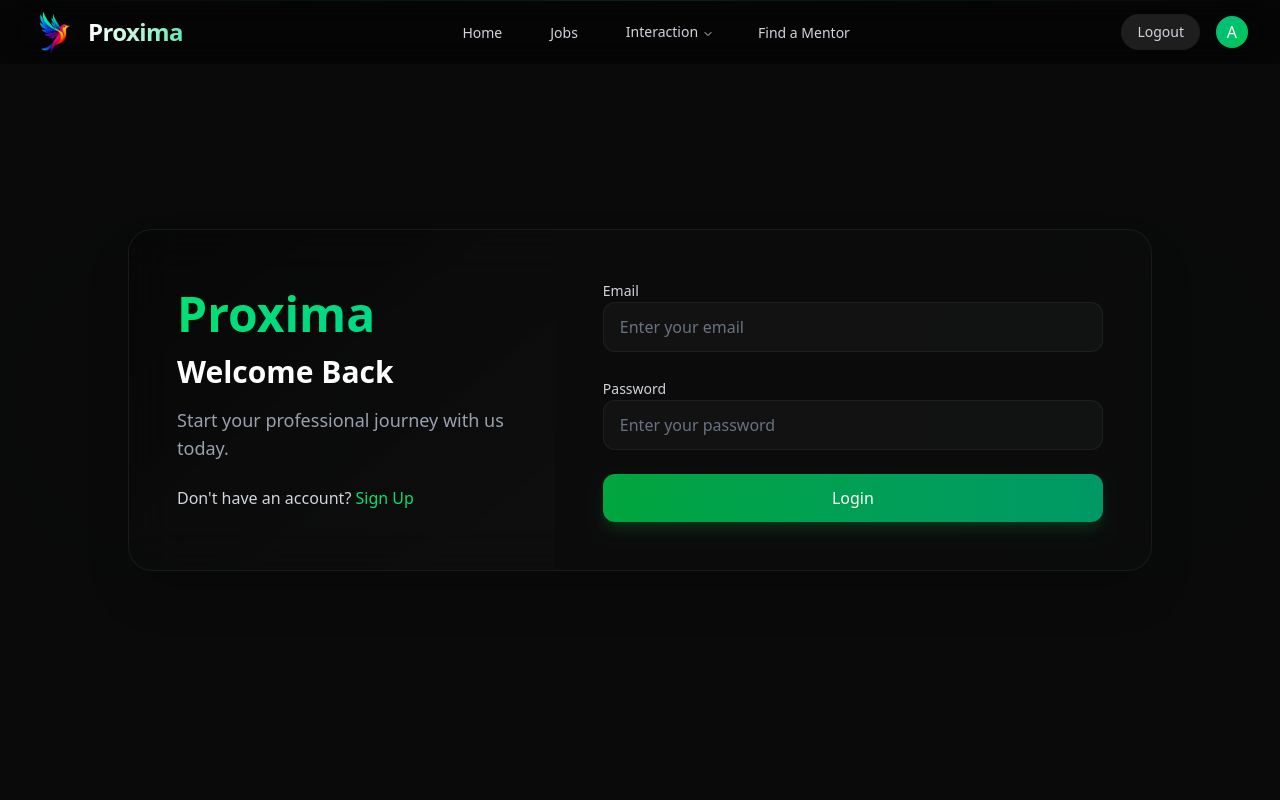
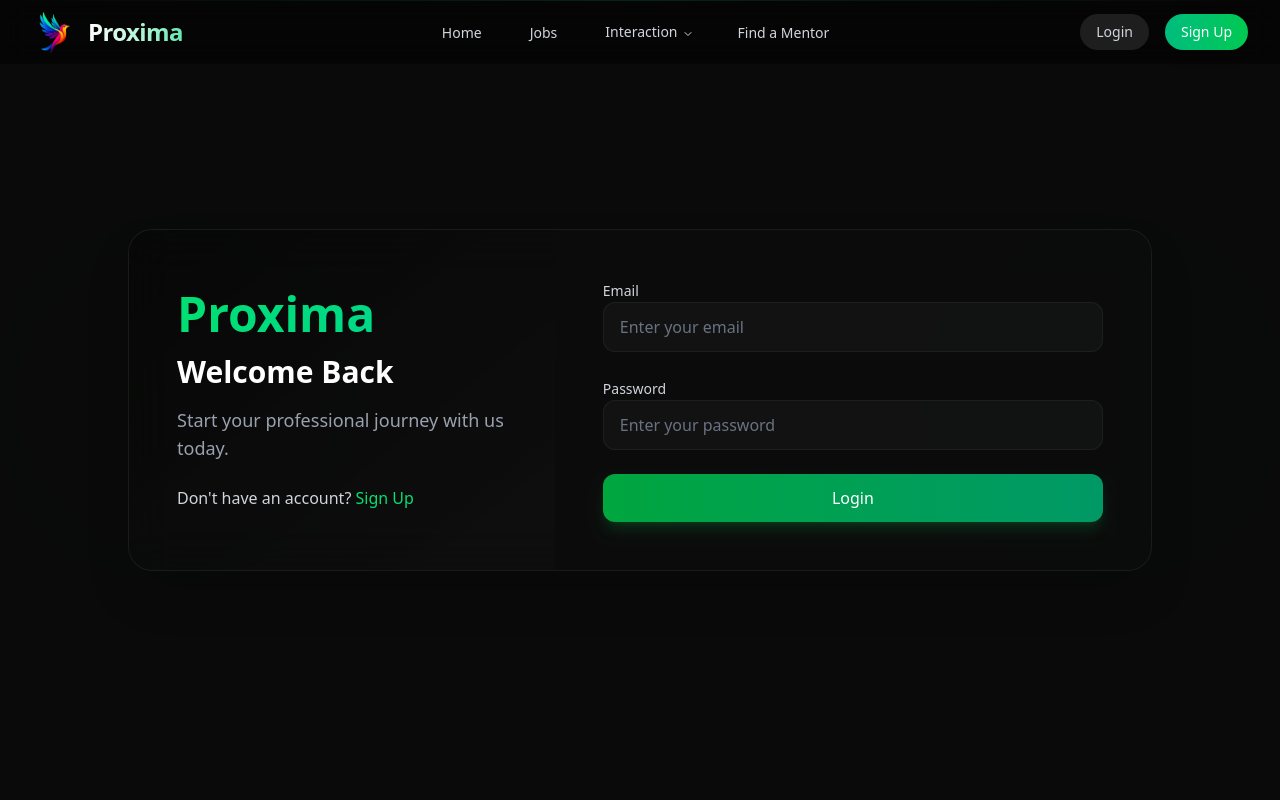
Before and after one commit to vikram-shrivastava/proxima-frontend, a React (Vite) app: page /login in a window 1280 px wide. Shown: the top 800 px of the page. Built offline with nearby package versions, Linux system fonts and the light colour scheme.

Commit message:
update auth

```diff
--- a/src/components/Auth/Login.jsx
+++ b/src/components/Auth/Login.jsx
@@ -3,6 +3,7 @@ import { Link, useNavigate } from 'react-router-dom';
 import { motion } from 'framer-motion';
 import { useForm } from 'react-hook-form';
 import { AuthContext } from './context/AuthContext'; // Import AuthContext
+import axios from 'axios';
 
 const Login = () => {
   const navigate = useNavigate();
@@ -12,7 +13,11 @@ const Login = () => {
 
   const onSubmit = async ({ email, password }) => {
     try {
-      const response = await login(email, password); // Call AuthContext login function
+      const response = await axios.post(`${import.meta.env.VITE_BACKEND_BASE_URL}auth/login`, {
+        email,
+        password
+      }); // Call AuthContext login function
+      console.log(response)
       if (response?.data?.accessToken) {
         navigate('/roles'); // Redirect on successful login
       }
--- a/src/components/Auth/Signup.jsx
+++ b/src/components/Auth/Signup.jsx
@@ -15,11 +15,11 @@ const Signup = () => {
   const [error, setError] = useState("");
   const navigate = useNavigate();
   const { signup } = useContext(AuthContext);
-  console.log(import.meta.env.VITE_BACKEND_BASE_URL);
+  // console.log(import.meta.env.VITE_BACKEND_BASE_URL);
 
   const onSubmit = async (data) => {
     try {
-      const response = await signup(data)
+      const response = await axios.post(`${import.meta.env.VITE_BACKEND_BASE_URL}auth/signup`, data)
       console.log(response.data);
 
       if (response?.data) {
--- a/src/components/Navbar/Navbar.jsx
+++ b/src/components/Navbar/Navbar.jsx
@@ -8,7 +8,7 @@ export default function ModernNavbar() {
   const [isMenuOpen, setIsMenuOpen] = useState(false);
   const [scrolled, setScrolled] = useState(false);
   const [isInteractionOpen, setIsInteractionOpen] = useState(false);
-  const isAuthenticated = true;
+  const isAuthenticated = false;
   const navigate = useNavigate();
 
   useEffect(() => {
```
